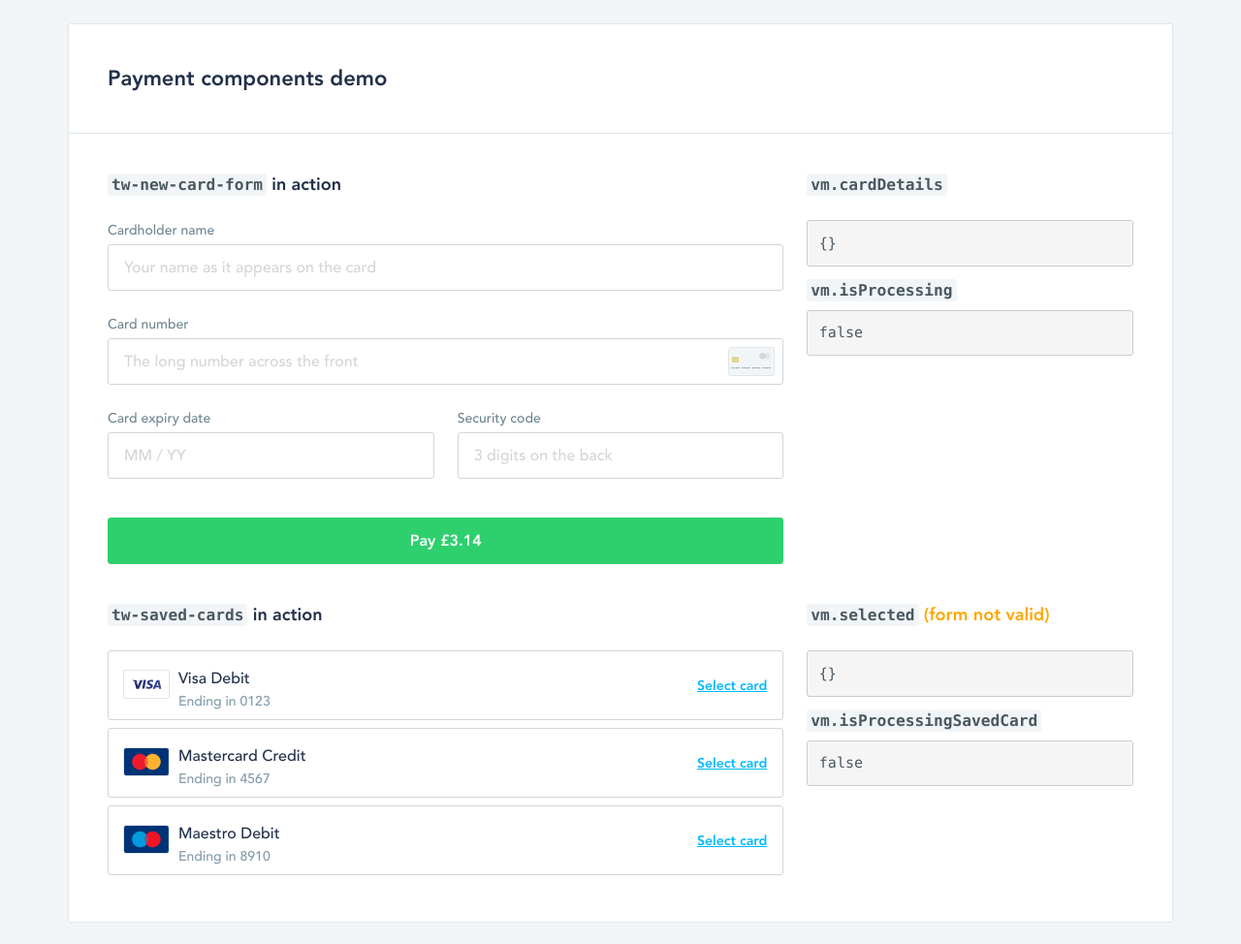
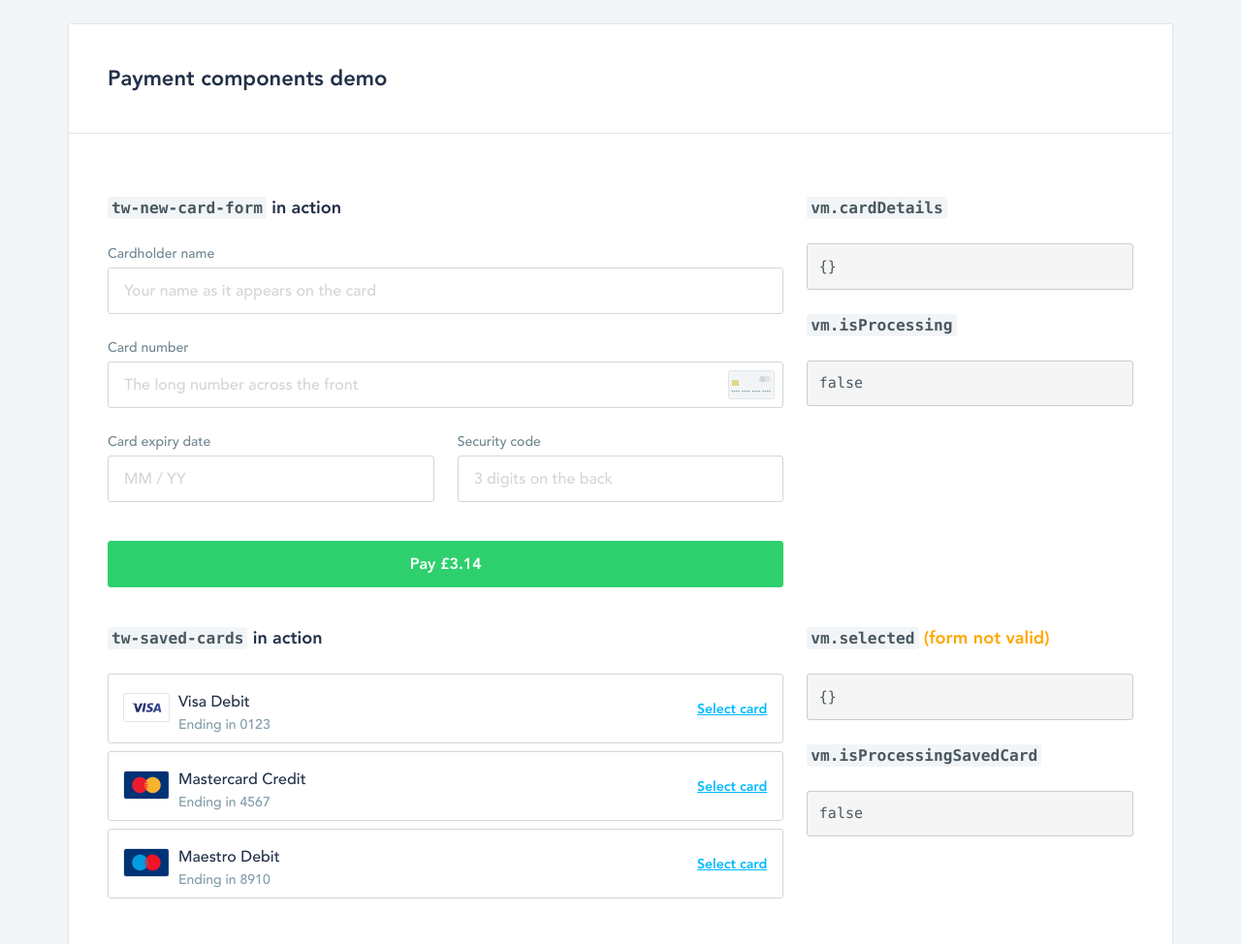
Before and after one commit to transferwise/payment-components, a website: page demo/index.html in a window 1280 px wide. Shown: the top 974 px of the page at 97% size. Drawn offline with Linux system fonts and the light colour scheme.

Commit message:
Make demo prettier

```diff
--- a/demo/index.html
+++ b/demo/index.html
@@ -21,7 +21,7 @@
     <div class="panel-body">
       <div class="row">
         <div class="col-md-8">
-          <h4 class="m-b-lg"><code>tw-new-card-form</code> in action</h4>
+          <h4 class="m-t-lg m-b-lg"><code>tw-new-card-form</code> in action</h4>
           <tw-new-card-form
             card-details="vm.cardDetails"
             currency-symbol="vm.currencySymbol"
@@ -31,15 +31,15 @@
           </tw-new-card-form>
         </div>
         <div class="col-md-4">
-          <h4 class="m-b-lg"><code>vm.cardDetails</code></h4>
+          <h4 class="m-t-lg m-b-lg"><code>vm.cardDetails</code></h4>
           <pre>{{ vm.cardDetails | json }}</pre>
-          <h4><code>vm.isProcessing</code></h4>
+          <h4 class="m-t-lg m-b-lg"><code>vm.isProcessing</code></h4>
           <pre>{{ vm.isProcessing | json}}</pre>
         </div>
       </div>
-      <div class="row m-t-lg">
+      <div class="row">
         <div class="col-md-8">
-          <h4 class="m-b-lg"><code>tw-saved-cards</code> in action</h4>
+          <h4 class="m-t-lg m-b-lg"><code>tw-saved-cards</code> in action</h4>
           <tw-saved-cards
             cards="vm.cards"
             selected="vm.selected"
@@ -50,7 +50,7 @@
           </tw-saved-cards>
         </div>
         <div class="col-md-4">
-          <h4 class="m-b-lg">
+          <h4 class="m-t-lg m-b-lg">
             <code>vm.selected</code>
             <span ng-if="vm.selected.securityCode"
                   class="text-success">(form valid)</span>
@@ -58,7 +58,7 @@
                   class="text-warning">(form not valid)</span>
           </h4>
           <pre>{{ vm.selected | json }}</pre>
-          <h4><code>vm.isProcessingSavedCard</code></h4>
+          <h4 class="m-t-lg m-b-lg"><code>vm.isProcessingSavedCard</code></h4>
           <pre>{{ vm.isProcessingSavedCard | json}}</pre>
         </div>
       </div>
```
